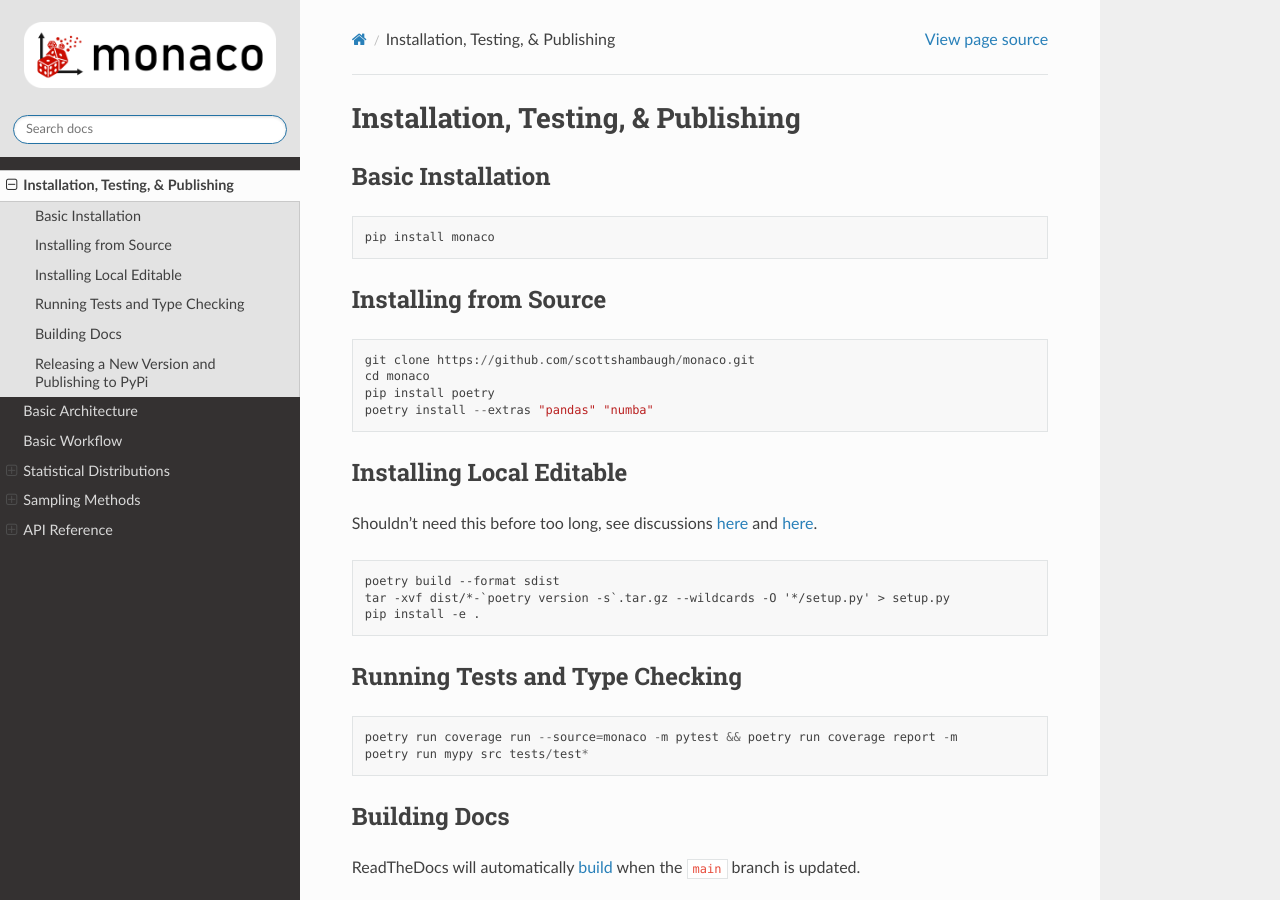
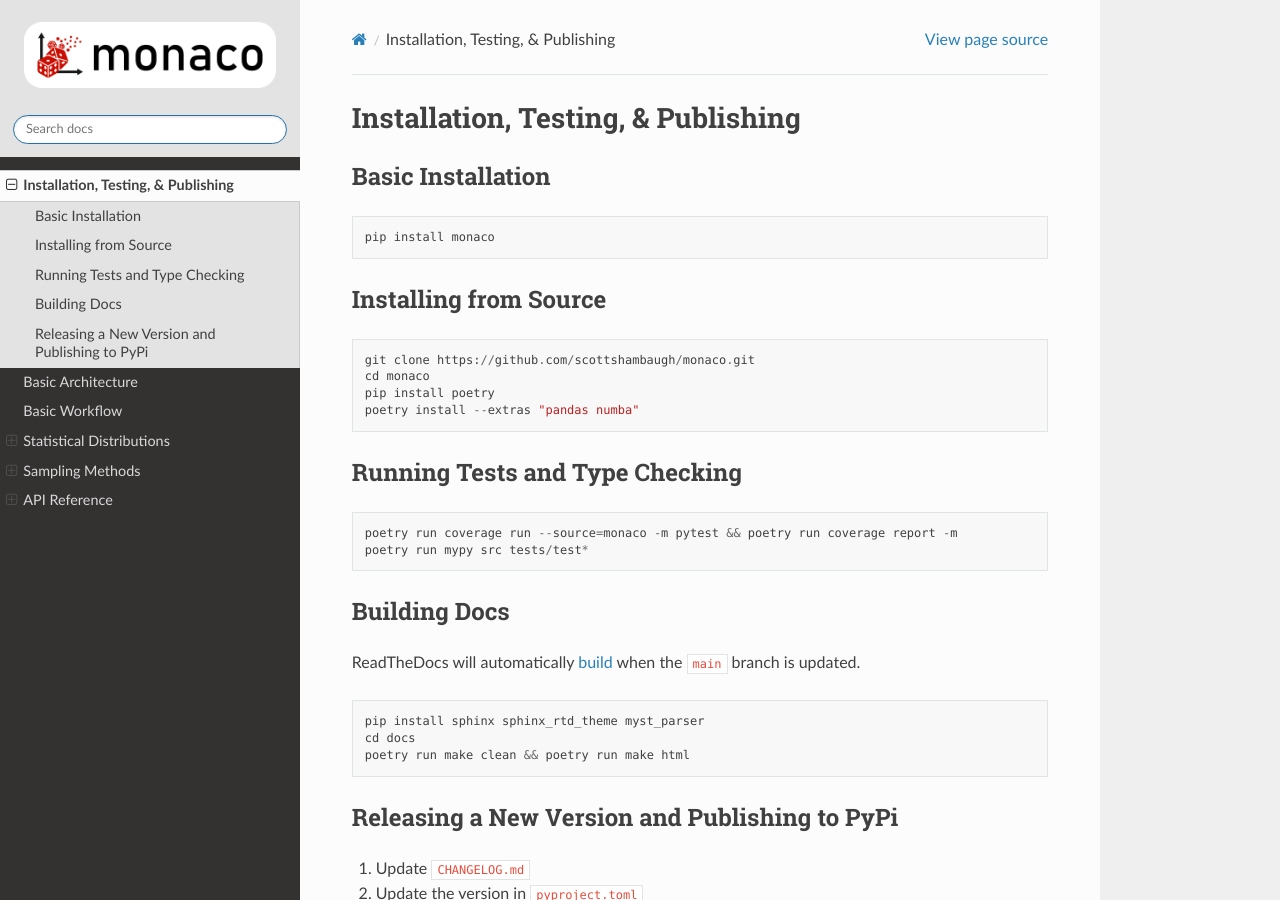
Before and after one commit to scottshambaugh/monaco, a Sphinx documentation site: the page built from docs/source/installation.md, in a window 1280 px wide and 900 px high. Built offline with Sphinx 7.4.7 and the Read the Docs theme 2.0.0, drawn with Linux system fonts in a browser that asks for light colours.

Commit message:
Python 3.12 tweaks

````diff
--- a/docs/source/installation.md
+++ b/docs/source/installation.md
@@ -12,19 +12,7 @@
 git clone https://github.com/scottshambaugh/monaco.git
 cd monaco
 pip install poetry
-poetry install --extras "pandas" "numba"
-```
-
-## Installing Local Editable
-
-Shouldn't need this before too long, see discussions
-[here](https://github.com/python-poetry/poetry-core/pull/182) and
-[here](https://github.com/python-poetry/poetry/discussions/1135).
-
-```
-poetry build --format sdist
-tar -xvf dist/*-`poetry version -s`.tar.gz --wildcards -O '*/setup.py' > setup.py
-pip install -e .
+poetry install --extras "pandas numba"
 ```
 
 ## Running Tests and Type Checking
--- a/pyproject.toml
+++ b/pyproject.toml
@@ -17,7 +17,7 @@
 
 [tool.poetry.dependencies]
 python = ">=3.9.0,<3.13"
-numpy = "^1.23"
+numpy = "^1.26"
 scipy = "^1.11"
 matplotlib = "^3.6"
 tqdm = "^4.0"
@@ -28,7 +28,7 @@
 
 pandas = {version = "^1.5", optional = true}
 
-numba = {version = "^0.56", python = "<3.12", optional = true}
+numba = {version = ">0.57", python = "<3.12", optional = true}
 
 sphinx = {version = "^4.2", optional = true}
 sphinx_rtd_theme = {version = "^1.0", optional = true}
````
Also changed, not shown: 1 other file.
